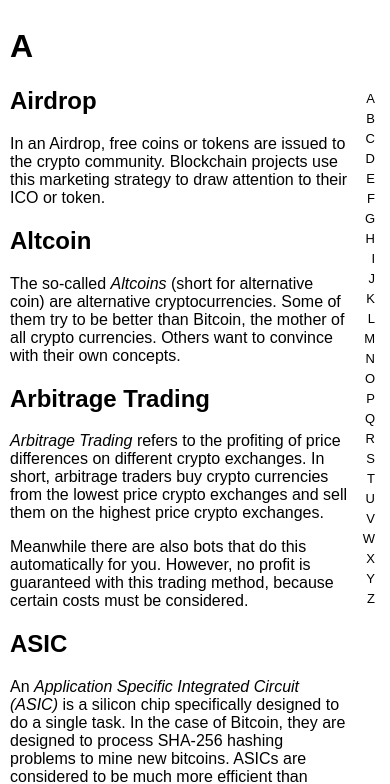
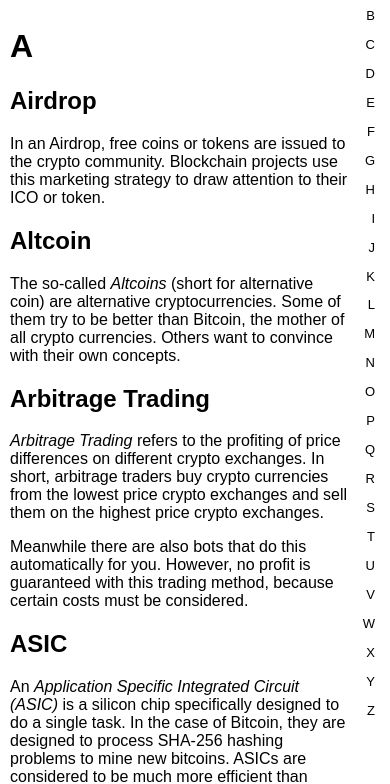
Before and after one commit to kryptokrauts/kk-website, a Gatsby site: page /lexicon in a window 390 px wide. Shown: the part 73-857 px from the top of the page. Built offline with nearby package versions, Linux system fonts and the light colour scheme; Gatsby itself is replaced by a stand-in of ours; a web font is replaced by a local one.

Commit message:
Optimize slider style for small screens on mobile

```diff
--- a/src/components/alphabetSlider.module.css
+++ b/src/components/alphabetSlider.module.css
@@ -3,13 +3,13 @@
   position: fixed;
   right: 10px;
   flex-direction: column;
-  justify-content: center;
+  justify-content: space-between;
   align-items: flex-end;
   user-select: none;
   height: 100%;
   top: 0;
   margin:0;
-  padding: 10px 0;
+  padding: 70px 0;
   box-sizing: border-box;
 }
 
@@ -33,6 +33,12 @@
   color: #000;
 }
 
+@media only screen and (max-width: 710px) {
+  .container {
+    padding: 50px 0;
+  }
+}
+
 @media only screen and (max-height: 650px) and (max-width: 770px) {
   .char {
     line-height: 15px;
@@ -42,6 +48,7 @@
     font-size: 15px;
     font-weight: bold;
   }
+
 }
 
 @media only screen and (min-width: 770px) {
@@ -51,6 +58,7 @@
     top: 65px;
     right: 0;
     height: 35px;
+    justify-content: center;
     width: 100%;
     padding: 0;
     z-index: 101;
```
